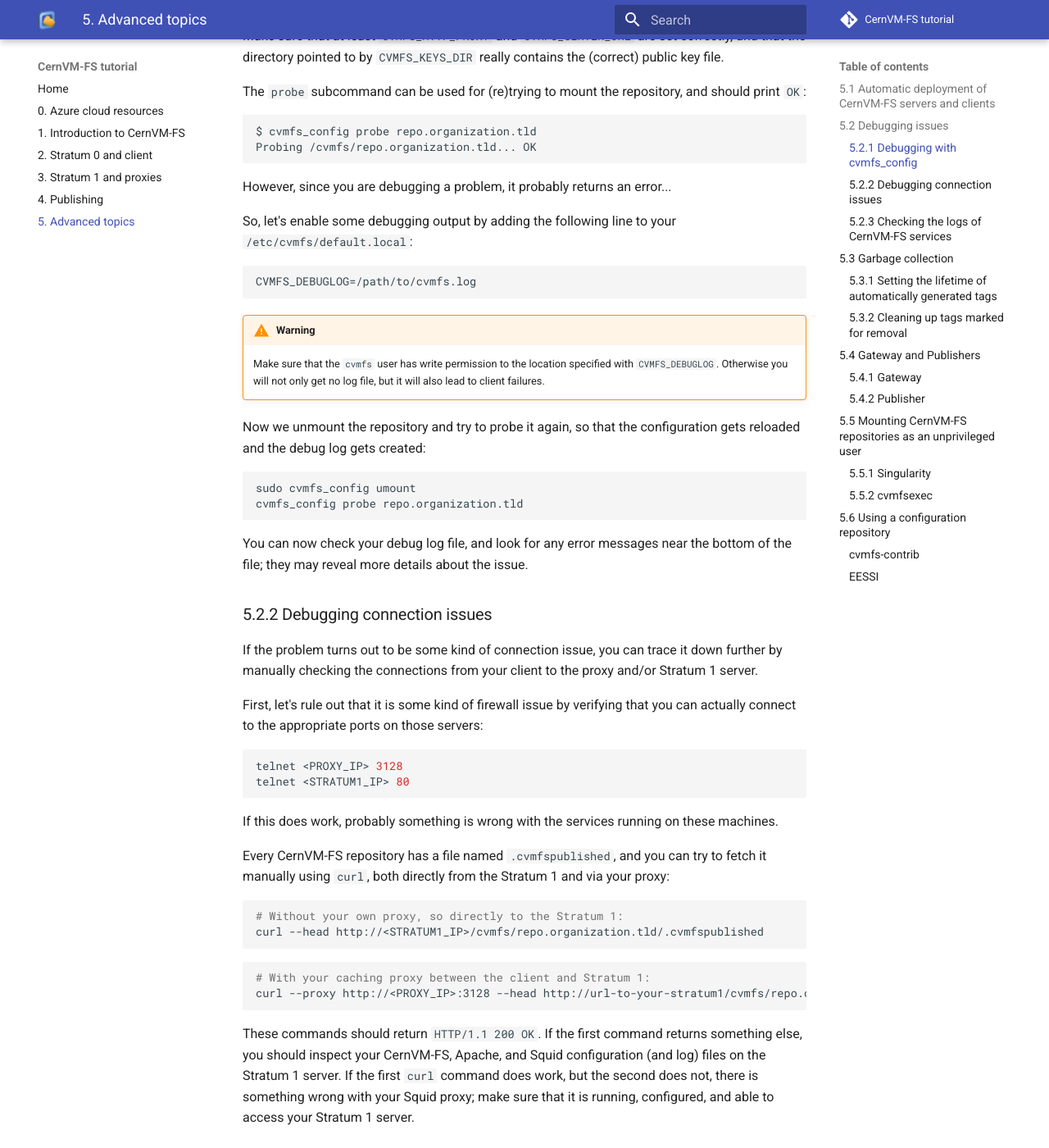
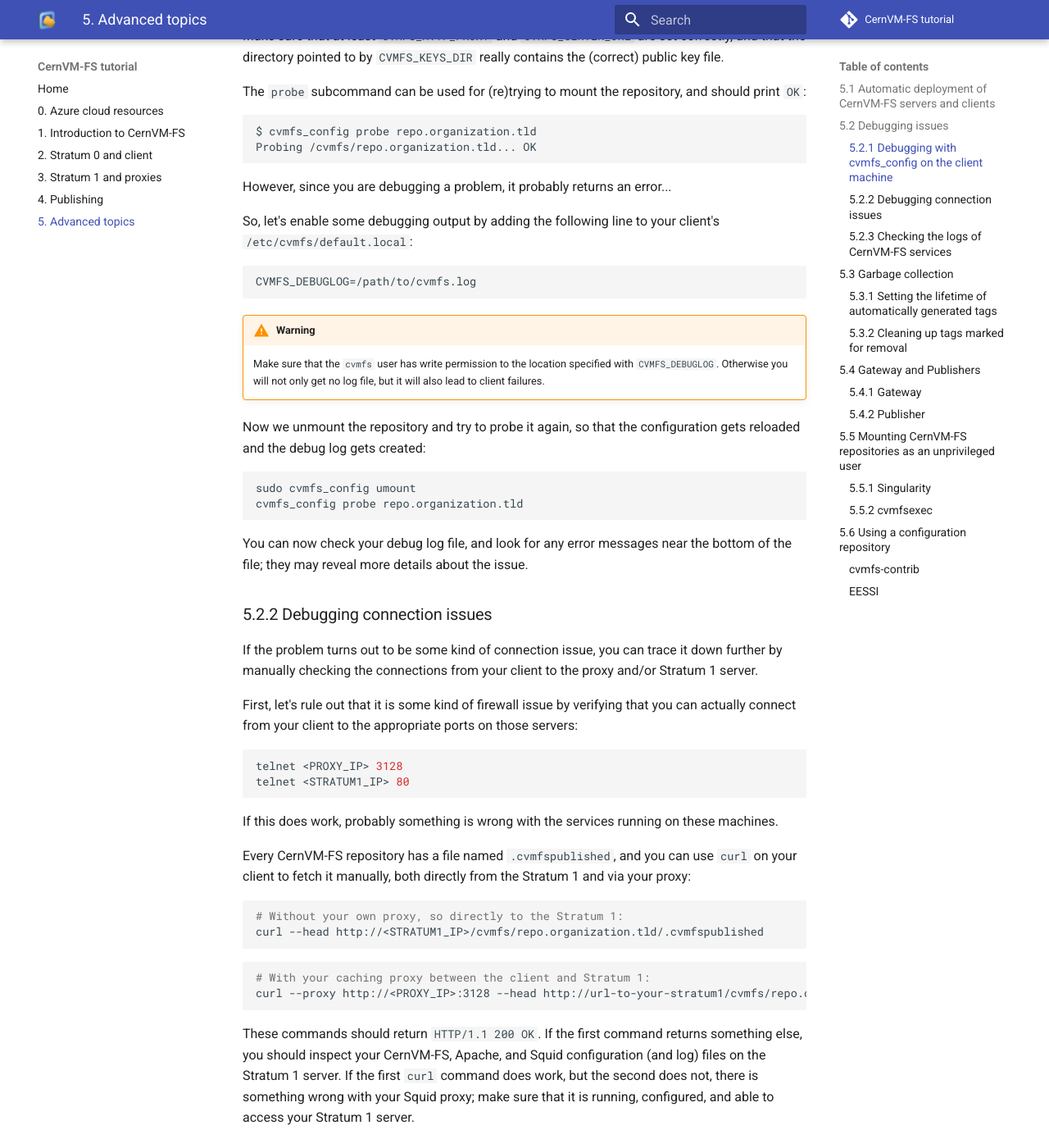
Before and after one commit to cvmfs-contrib/cvmfs-tutorial-2021, an MkDocs documentation site: the page built from docs/05_advanced.md, in a window 1280 px wide and 1400 px high, scrolled down 1021 px. Shown: the whole window at 82% size. Built offline with MkDocs 1.6.1 and Material for MkDocs 9.7.7, drawn with Linux system fonts in a browser that asks for light colours; comment, search, counter and statistics services are not loaded; some of the changed text lies outside the part shown.

Commit message:
make clearer that certain commands should be run on the client

````diff
--- a/docs/05_advanced.md
+++ b/docs/05_advanced.md
@@ -17,10 +17,10 @@
 Most issues are caused by wrongly configured clients (either a configuration issue, or a wrong public key)
 and connection or firewall issues.
 
-### 5.2.1 Debugging with `cvmfs_config`
+### 5.2.1 Debugging with `cvmfs_config` on the client machine
 
 In order to find the cause of the issue, you should first find out *where* the issue is being caused.
-You can start by checking the client configuration:
+You can start by checking the configuration on your client machine by running:
 
 ```bash
 sudo cvmfs_config chksetup
@@ -47,7 +47,7 @@
 
 However, since you are debugging a problem, it probably returns an error...
 
-So, let's enable some debugging output by adding the following line to your `/etc/cvmfs/default.local`:
+So, let's enable some debugging output by adding the following line to your client's `/etc/cvmfs/default.local`:
 ```
 CVMFS_DEBUGLOG=/path/to/cvmfs.log
 ```
@@ -74,7 +74,7 @@
 by manually checking the connections from your client to the proxy and/or Stratum 1 server.
 
 First, let's rule out that it is some kind of firewall issue by verifying that you can actually
-connect to the appropriate ports on those servers:
+connect from your client to the appropriate ports on those servers:
 
 ```bash
 telnet <PROXY_IP> 3128
@@ -83,8 +83,8 @@
 
 If this does work, probably something is wrong with the services running on these machines.
 
-Every CernVM-FS repository has a file named `.cvmfspublished`, and you can try to fetch it manually
-using `curl`, both directly from the Stratum 1 and via your proxy:
+Every CernVM-FS repository has a file named `.cvmfspublished`, and you can use `curl` on your client
+to fetch it manually, both directly from the Stratum 1 and via your proxy:
 
 ```bash
 # Without your own proxy, so directly to the Stratum 1:
````
